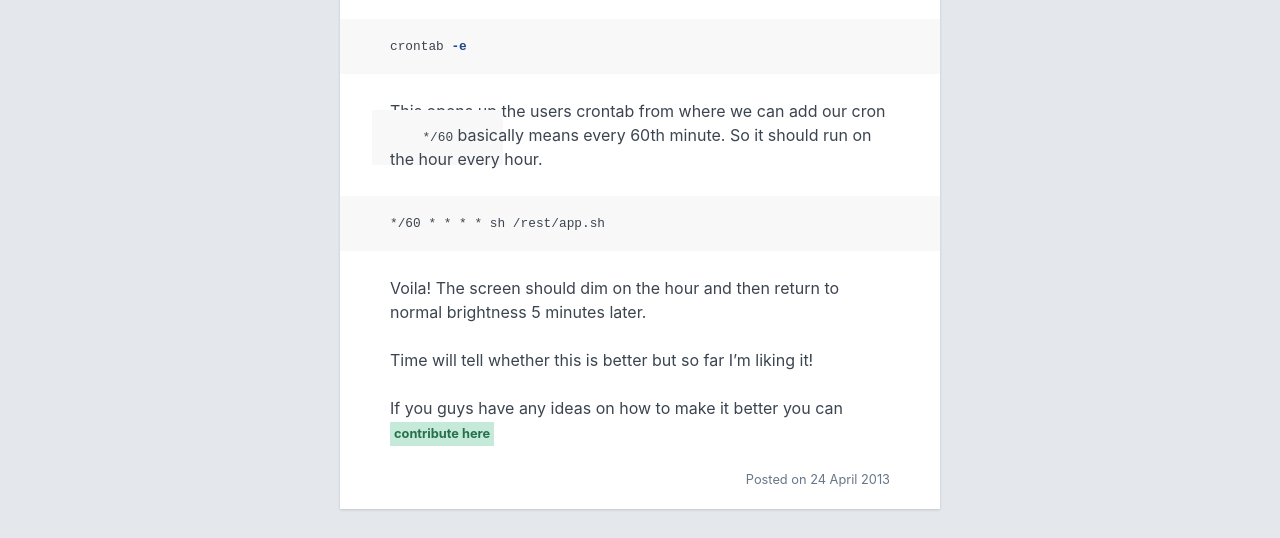
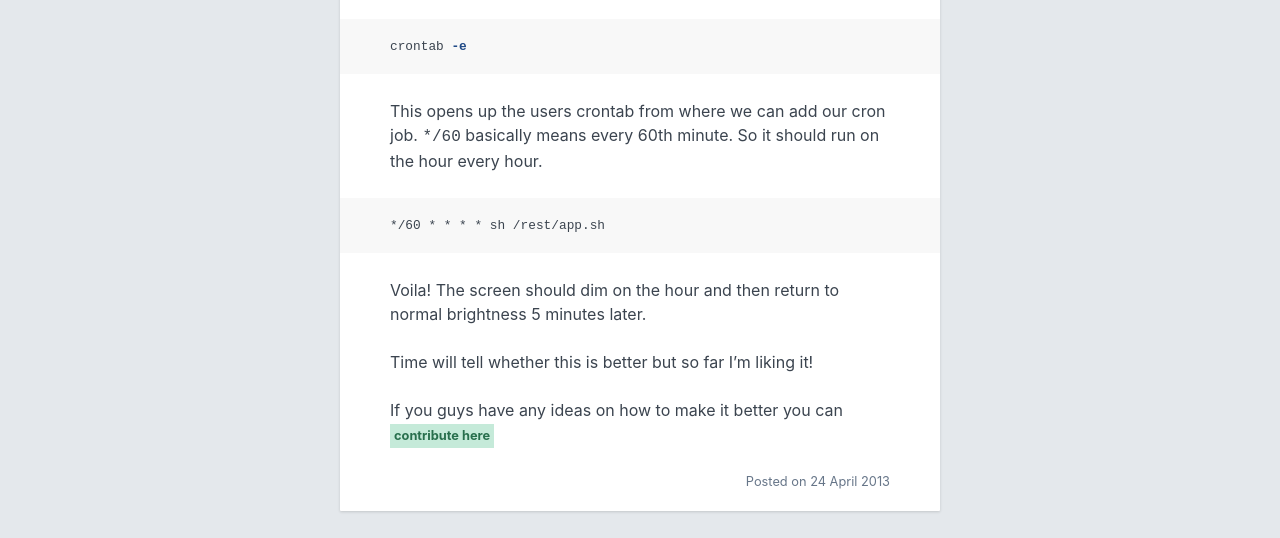
Before and after one commit to studioromeo/studioromeo.github.com, a Jekyll site: the page built from _posts/2013-04-24-small-tool-to-help-look-after-your-eyes.md, in a window 1280 px wide. Shown: the part 985-1523 px from the top of the page. Built offline with Jekyll 4.4.1, drawn with Linux system fonts in a browser that asks for light colours.

Commit message:
Bug: Fix inline code samples

```diff
--- a/_sass/component.syntax.scss
+++ b/_sass/component.syntax.scss
@@ -1,5 +1,5 @@
 // Syntax Pygments (Theme: Tango)
-.highlighter-rouge {
+div.highlighter-rouge {
 	@extend %o-media;
 	padding: 20px 50px;
 	font: .8rem monospace;
```
